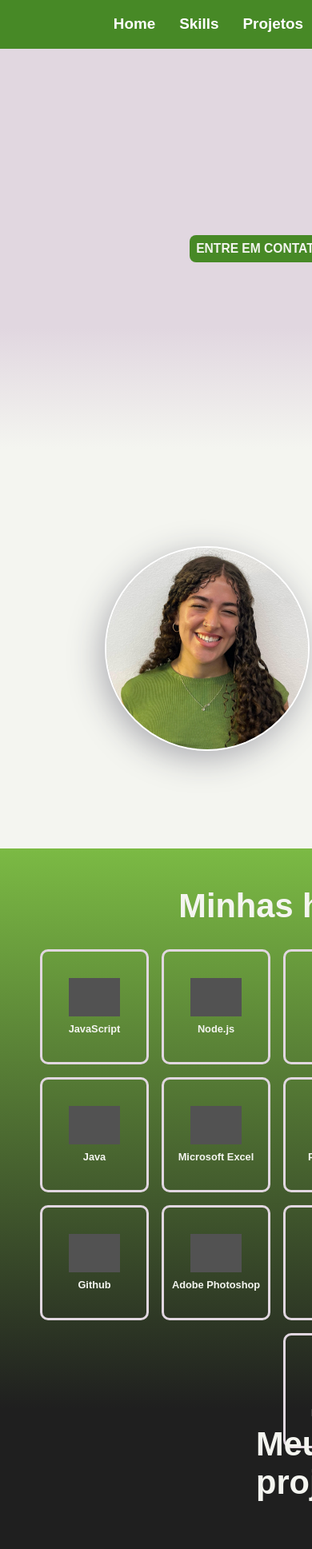
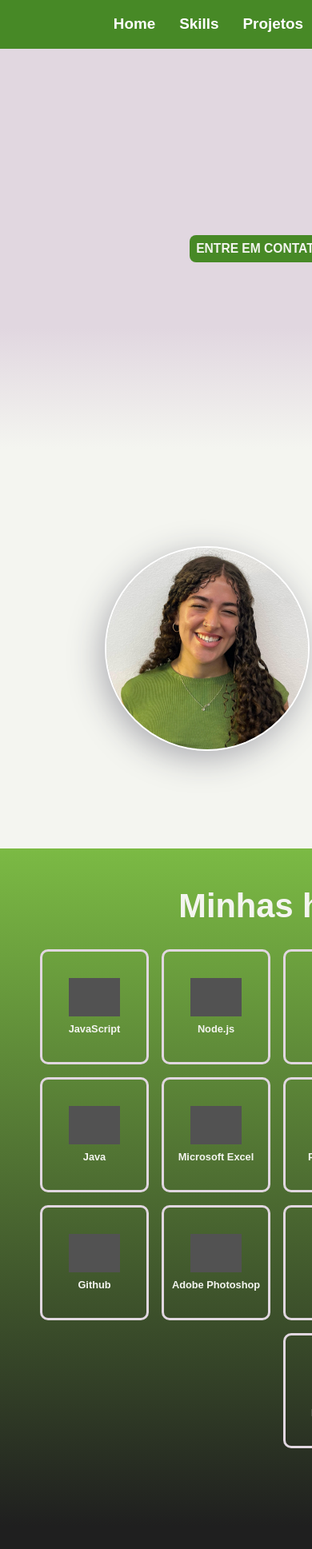
Before and after one commit to mafenandaup/Portifolio-dev, a React (Vite) app in the folder portifolio-main/: page / in a window 390 px wide. Shown: the top 1937 px of the page at 80% size. Built offline with nearby package versions, Linux system fonts and the light colour scheme; grey boxes are pictures that could not be loaded; a web font is replaced by a local one.

Commit message:
refactor: skills section responsiveness

```diff
--- a/portifolio-main/src/pages/home/sections/Skills/Skills.css
+++ b/portifolio-main/src/pages/home/sections/Skills/Skills.css
@@ -13,7 +13,7 @@
     background: linear-gradient(var(--mantis), var(--notpureblack));
     color: var(--baby-powder);
     min-width: 100vw;
-    height: 700px;
+    height: 45rem;
     display: flex;
     flex-direction: column;
     justify-content: start;
@@ -44,7 +44,7 @@
     }
 }
 
-.skill-item:hover{
+.skill-item:hover {
     background-color: rgba(0, 0, 0, 0.441);
     cursor: pointer;
 }
@@ -53,11 +53,17 @@
     width: 5rem;
     height: auto;
     margin-bottom: 0.5rem;
-    filter:invert() brightness(0.85);
+    filter: invert() brightness(0.85);
 }
 
 @media (max-width: 1100px) {
-h1{
+
+    .section-skills {
+        min-width: 100vw;
+        height: 50rem;
+    }
+
+    h1 {
         font-size: 2.6rem;
     }
 
@@ -79,7 +85,14 @@ h1{
 }
 
 @media (max-width: 1050px) {
-    h1{
+
+    .section-skills {
+        min-width: 100vw;
+        height: 53rem;
+    }
+
+
+    h1 {
         font-size: 2.6rem;
     }
 
@@ -99,8 +112,3 @@ h1{
     }
 
 }
-
-
-@media (max-width: 709px) {
-
-}
```
Lines whose indentation alone changed are shown as unchanged.
